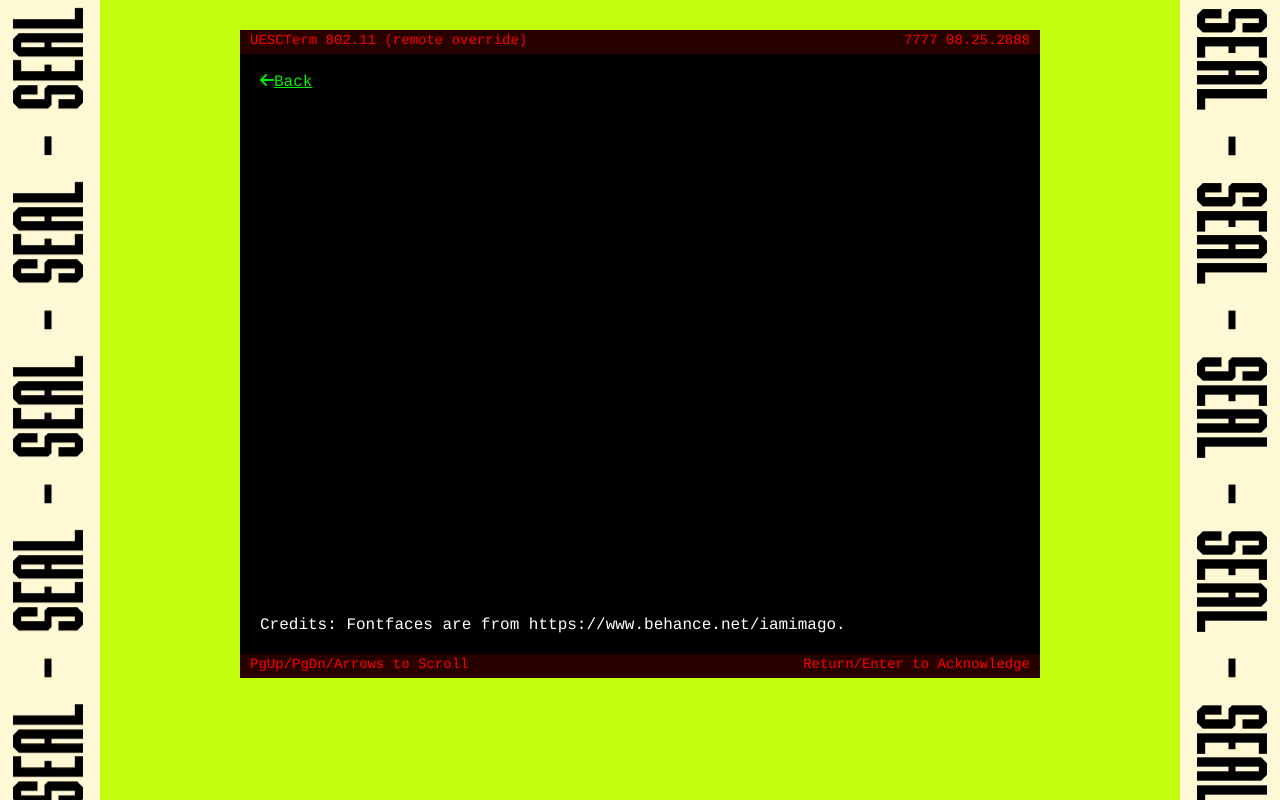
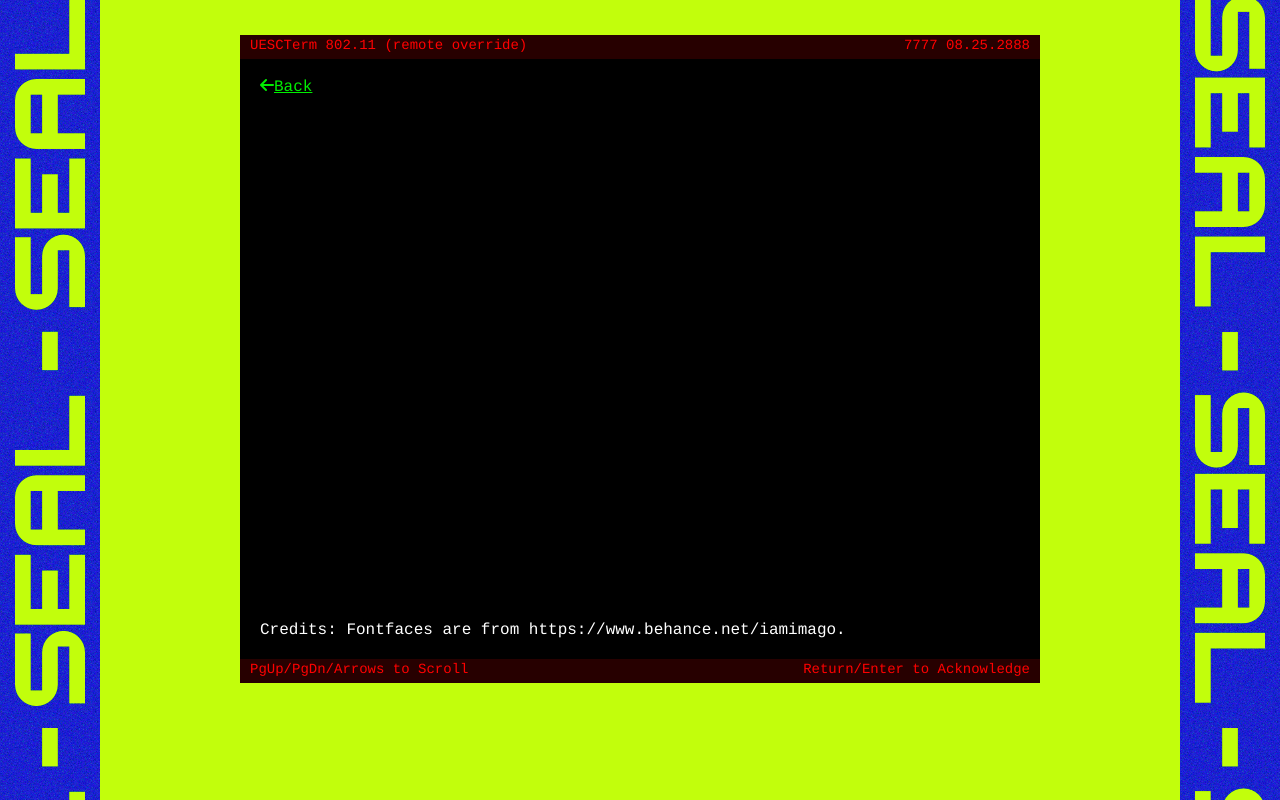
Before and after one commit to arkg7/portfolio, a website: page games/index.html in a window 1280 px wide. Drawn offline with Linux system fonts and the light colour scheme; files whose address does not match are found by name.

Commit message:
styling update

```diff
--- a/games/style.css
+++ b/games/style.css
@@ -1,8 +1,6 @@
 @font-face {
     font-family: 'Maratype';
     src: url('/fonts/Maratype.woff') format('woff');
-    src: url('/fonts/Maratype.woff2') format('woff2');
-    src: url('/fonts/Maratype.otf') format('opentype');
     font-style: normal;
     font-weight: 100;
 }
@@ -33,6 +31,7 @@ body{
     height: 640px;
     width: 800px;
     border-top: 50px;
+    border: 5px solid #c2fe0c;
 }
 
 .terminal-header {
@@ -70,13 +69,15 @@ body{
 .seal-banner {
     height: 100vh;
     width: 100px;
-    background: #fff8d4;
     font-size: 70px;
-    font-family: 'Maratype', sans-serif;
+    font-family: 'UESCtype', sans-serif;
     overflow: hidden;
     display: flex;
     justify-content: center;
     white-space: nowrap;
+    background: #fffefe;
+    background-image: url('/resources/noise.svg');
+    mix-blend-mode: difference;
 }
 
 .seal-text {
```
Also changed, not shown: games/index.html (line endings or trailing spaces), resources/noise.svg (added).
